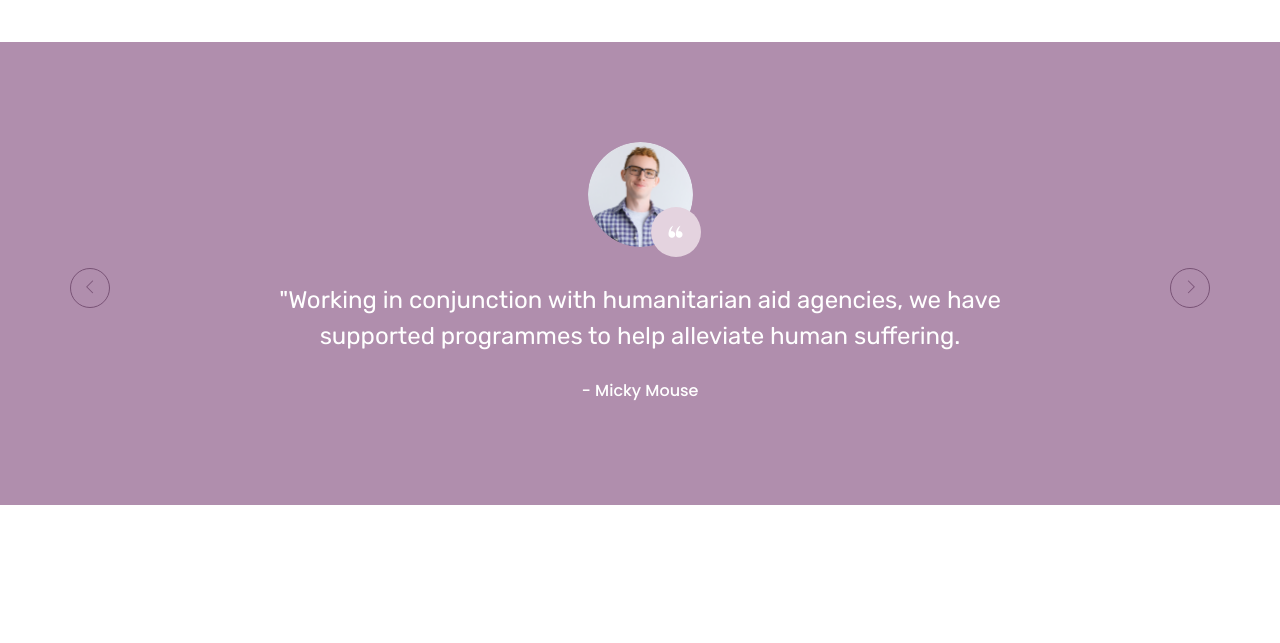
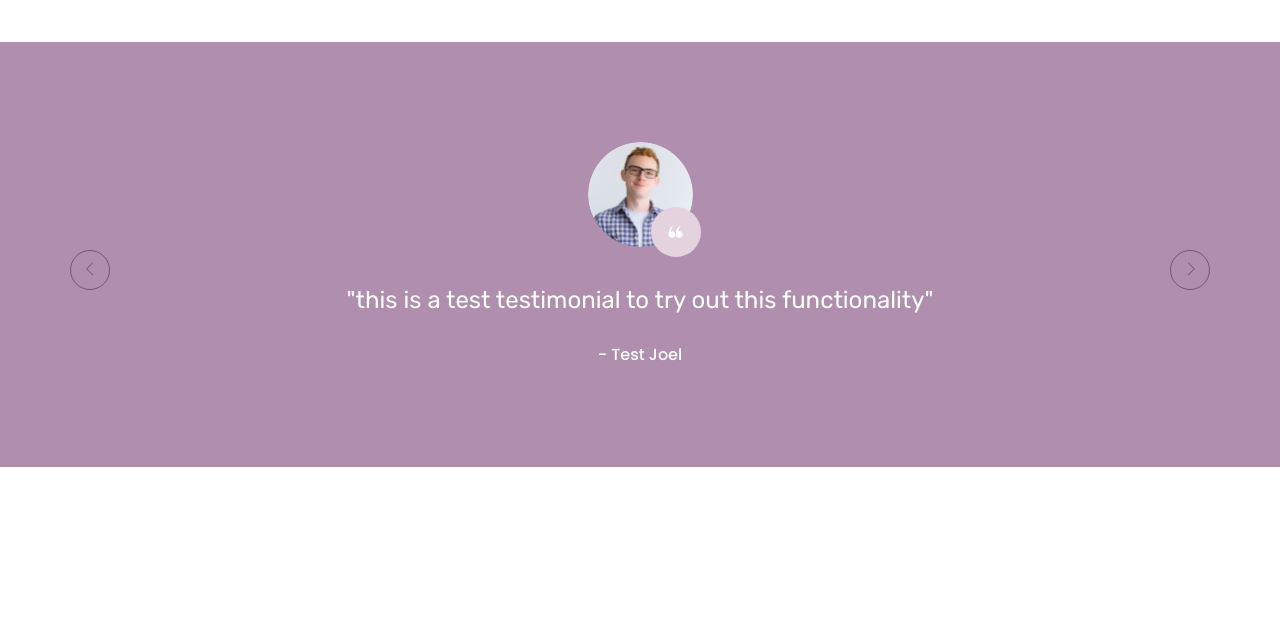
Before and after one commit to JoelJoby/alivv, a Django app: page /product_list.html in a window 1280 px wide. Shown: the part 2082-2725 px from the top of the page. Run offline with Django 5.2, Linux system fonts and the light colour scheme; data comes from the database, SQL or seed files in the repository; some libraries are stand-ins or nearby versions.

Commit message:
Testimonials added

```diff
--- a/website/templates/home.html
+++ b/website/templates/home.html
@@ -118,7 +118,6 @@
     </section>
     <!-- client review part end -->
 
-
     <!-- feature part here -->
     <section class="feature_part section_padding">
         <div class="container">
--- a/website/templates/product_list.html
+++ b/website/templates/product_list.html
@@ -149,27 +149,15 @@
             <div class="row justify-content-center">
                 <div class="col-lg-8">
                     <div class="client_review_slider owl-carousel">
-                        <div class="single_client_review">
-                            <div class="client_img">
-                                <img src="{% static 'website/img/client.png' %}" alt="#">
+                        {% for testimonial in testimonials %}
+                            <div class="single_client_review">
+                                <div class="client_img">
+                                    <img src="{{ testimonial.image.url }}" alt="{{ testimonial.name }}">
+                                </div>
+                                <p>"{{ testimonial.remark }}"</p>
+                                <h5>- {{ testimonial.name }}</h5>
                             </div>
-                            <p>"Working in conjunction with humanitarian aid agencies, we have supported programmes to help alleviate human suffering.</p>
-                            <h5>- Micky Mouse</h5>
-                        </div>
-                        <div class="single_client_review">
-                            <div class="client_img">
-                                <img src="{% static 'website/img/client_1.png' %}" alt="#">
-                            </div>
-                            <p>"Working in conjunction with humanitarian aid agencies, we have supported programmes to help alleviate human suffering.</p>
-                            <h5>- Micky Mouse</h5>
-                        </div>
-                        <div class="single_client_review">
-                            <div class="client_img">
-                                <img src="{% static 'website/img/client_2.png' %}" alt="#">
-                            </div>
-                            <p>"Working in conjunction with humanitarian aid agencies, we have supported programmes to help alleviate human suffering.</p>
-                            <h5>- Micky Mouse</h5>
-                        </div>
+                        {% endfor %}
                     </div>
                 </div>
             </div>
--- a/website/views.py
+++ b/website/views.py
@@ -18,7 +18,10 @@ def home(request):
     })
 
 def about(request):
-    return render(request, 'about.html', {})
+    testimonials = Testimonial.objects.all()
+    return render(request, 'about.html', {
+        'testimonials': testimonials,
+    })
 
 def contact(request):
     return render(request, 'contact.html', {})
@@ -26,9 +29,11 @@ def contact(request):
 def product_list(request):
     products = Product.objects.all()
     categories = Category.objects.all()  # Get all categories
+    testimonials = Testimonial.objects.all()
     return render(request, 'product_list.html', {
         'products': products,
-        'categories': categories
+        'categories': categories,
+        'testimonials': testimonials,
     })
 
 def product(request, pk):
```
Also changed, not shown: website/templates/about.html (+8 -20 lines).
